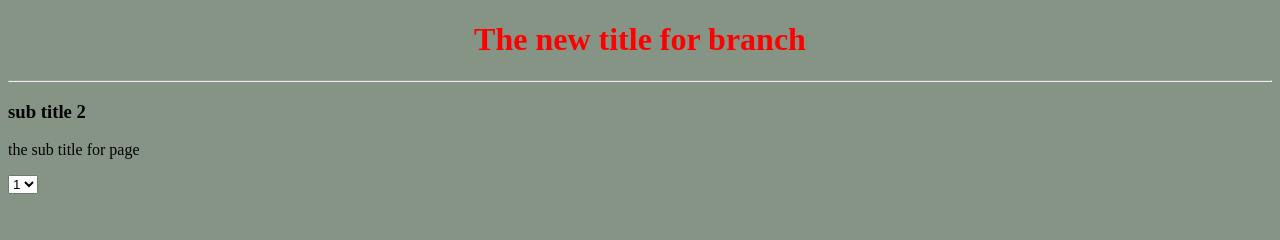
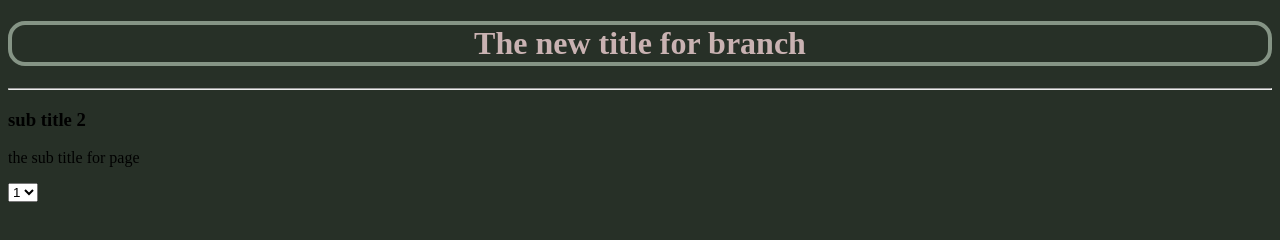
Before and after one commit to RHSDP/TecheRE, a plain HTML site: page index.html in a window 1280 px wide. Drawn offline with Linux system fonts and the light colour scheme.

Commit message:
add style

```diff
--- a/app.css
+++ b/app.css
@@ -1,11 +1,20 @@
 body{
-    background: #859485
+    background: #273027
 
 }
 h1{
     text-align: center;
-    color :red;
+    color :rgb(201, 178, 178);
+    border: 4px #859485 solid;
+    border-radius: 17px;
+
 }
 hr{
     color: blueviolet;
 }
+
+div{
+
+    width: 489px;
+    border-block-color: red;
+}
```
